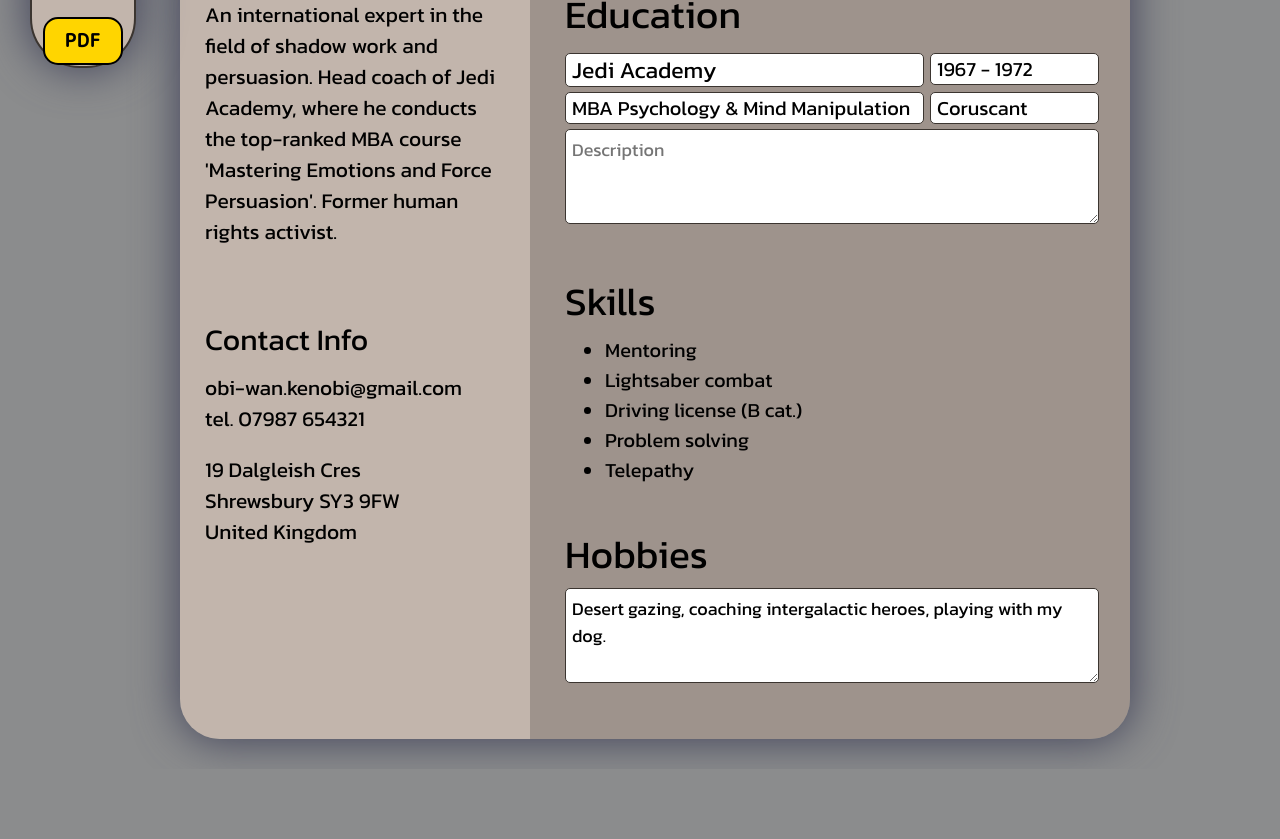
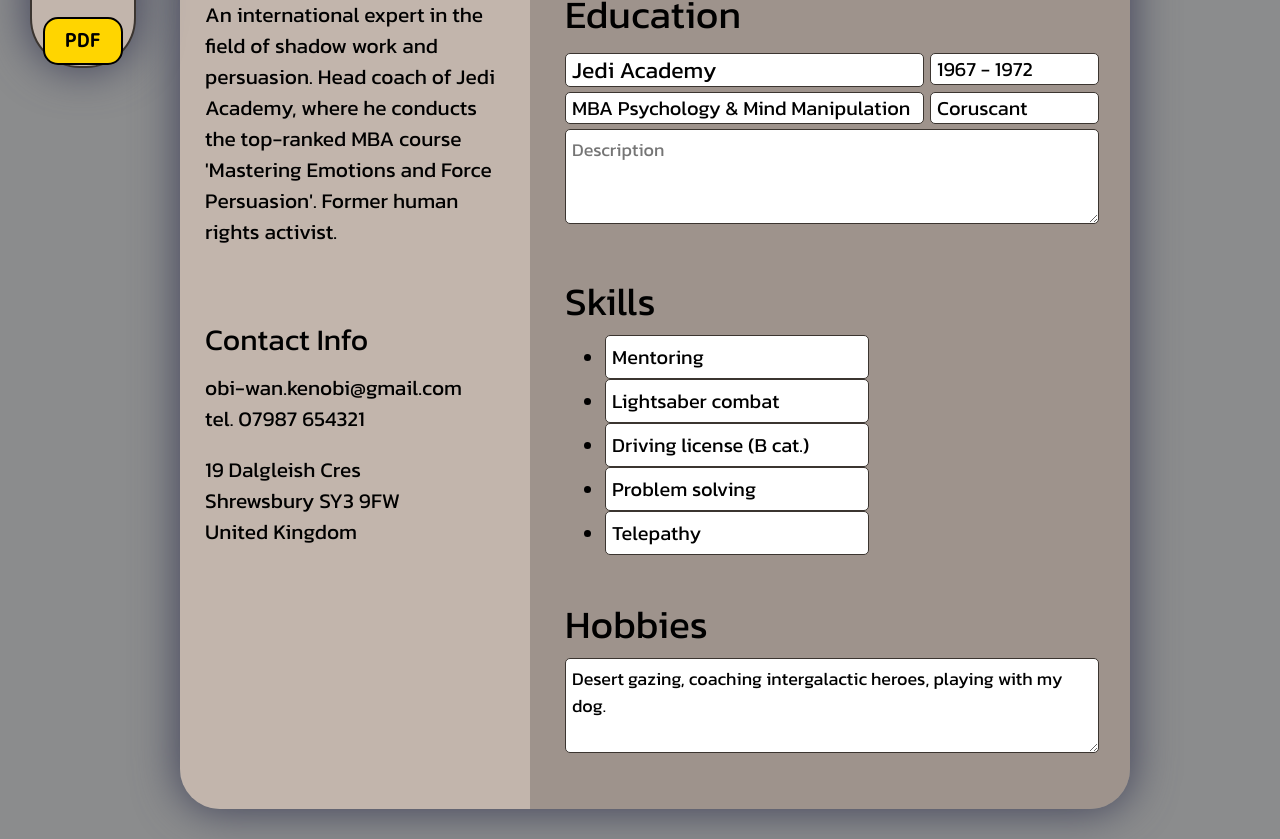
Before and after one commit to mRzadzinski/cv-creator, a React (Create React App) app: page / in a window 1280 px wide. Shown: the part 760-1599 px from the top of the page. Before the commit the page ends 1529 px from the top, so only its background shows below. Built offline with nearby package versions, Linux system fonts and the light colour scheme; the HTML template or start-up script is replaced by a standard one.

Commit message:
Implement edit mode for Skills

```diff
--- a/src/App.js
+++ b/src/App.js
@@ -15,6 +15,7 @@ import './styles/PersonalInfo/JobTitle.scss';
 import './styles/PersonalInfo/About.scss';
 import './styles/PersonalInfo/ContactInfo.scss';
 import './styles/Experience/Job.scss';
+import './styles/Experience/Skills.scss';
 import './styles/options-bar/buttons.scss';
 import './styles/options-bar/icons.scss';
 import './styles/edit-data/EditBtns.scss';
@@ -72,6 +73,13 @@ class App extends Component {
 			this.setState({
 				...stateCopy,
 			});
+			// Deal with prop arrays
+		} else if (Array.isArray(this.state.userData[propName])) {
+			const stateCopy = Object.assign({}, this.state);
+			stateCopy.userData[propName][arrayIndex] = value;
+			this.setState({
+				...stateCopy,
+			});
 		} else {
 			this.setState({
 				...this.state,
@@ -100,7 +108,11 @@ class App extends Component {
 						updateData={this.updateData}
 						ref={this.PersonalInfoRef}
 					/>
-					<Experience userData={userData} updateData={this.updateData} ref={this.ExpRef} />
+					<Experience
+						userData={userData}
+						updateData={this.updateData}
+						ref={this.ExpRef}
+					/>
 				</div>
 			</div>
 		);
--- a/src/components/Experience.js
+++ b/src/components/Experience.js
@@ -1,8 +1,8 @@
 import React, { Component } from 'react';
 import Job from './Experience/Job';
+import Skill from './Experience/Skill';
 import EditBtn from './edit-data/EditBtn';
 import SaveBtn from './edit-data/SaveBtn';
-import uniqid from 'uniqid';
 
 export default class Experience extends Component {
 	constructor(props) {
@@ -14,6 +14,7 @@ export default class Experience extends Component {
 
 		this.editBtnRef = React.createRef();
 		this.hobbiesInput = React.createRef();
+		this.skillsInput = React.createRef();
 
 		this.showEditBtn = this.showEditBtn.bind(this);
 		this.hideEditBtn = this.hideEditBtn.bind(this);
@@ -119,10 +120,16 @@ export default class Experience extends Component {
 
 				<div className='header'>Skills</div>
 				<div className='exp-content'>
-					<ul>
+					<ul className='skills'>
 						{userData.skills.map((skill, index) => (
-							<li key={index} className='skill'>
-								{skill}
+							<li className='skill' key={index}>
+								<Skill
+									key={index}
+									userData={userData.skills[index]}
+									editMode={editMode}
+									updateData={updateData}
+									expIndex={index}
+								/>
 							</li>
 						))}
 					</ul>
--- /dev/null
+++ b/src/components/Experience/Skill.js
@@ -0,0 +1,40 @@
+import React, { Component } from 'react';
+
+export default class Skill extends Component {
+	constructor(props) {
+		super(props);
+
+		this.skillInput = React.createRef();
+	}
+
+	render() {
+		const { userData, editMode, updateData, expType, expIndex } = this.props;
+
+		let skillDefault;
+		if (userData !== '') {
+			skillDefault = userData;
+		} else {
+			skillDefault = '';
+		}
+
+		let skill;
+		if (editMode) {
+			skill = (
+				<input
+					className='skills-input'
+					type='text'
+					placeholder='Skill'
+					ref={this.skillInput}
+					defaultValue={skillDefault}
+					onChange={() =>
+						updateData('skills', this.skillInput.current.value, null, expIndex)
+					}
+				/>
+			);
+		} else {
+			skill = <span>{userData}</span>;
+		}
+
+		return <div>{skill}</div>;
+	}
+}
--- a/src/styles/Experience/Skills.scss
+++ b/src/styles/Experience/Skills.scss
@@ -0,0 +1,3 @@
+.skills-input {
+    font-size: 20px;
+}
```
